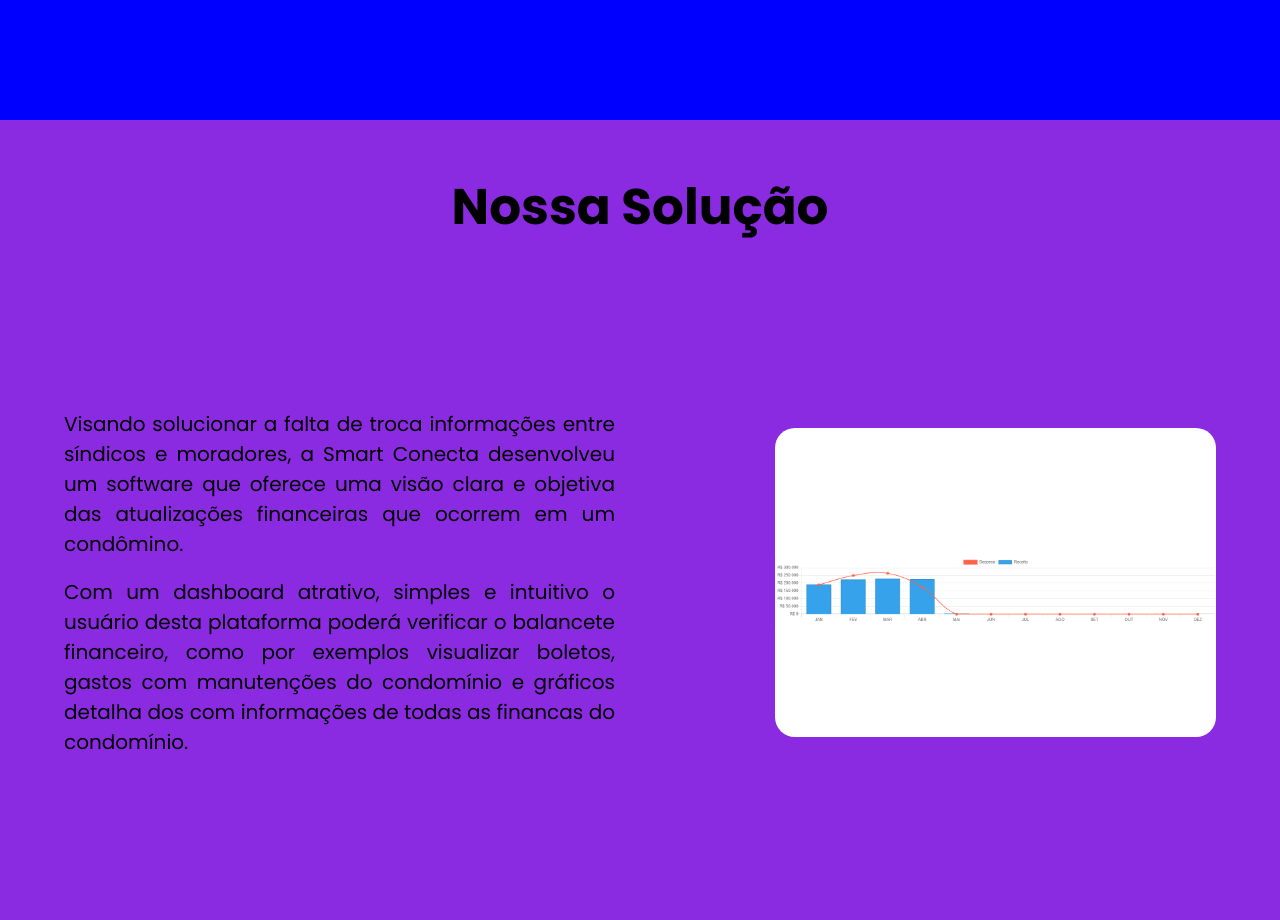
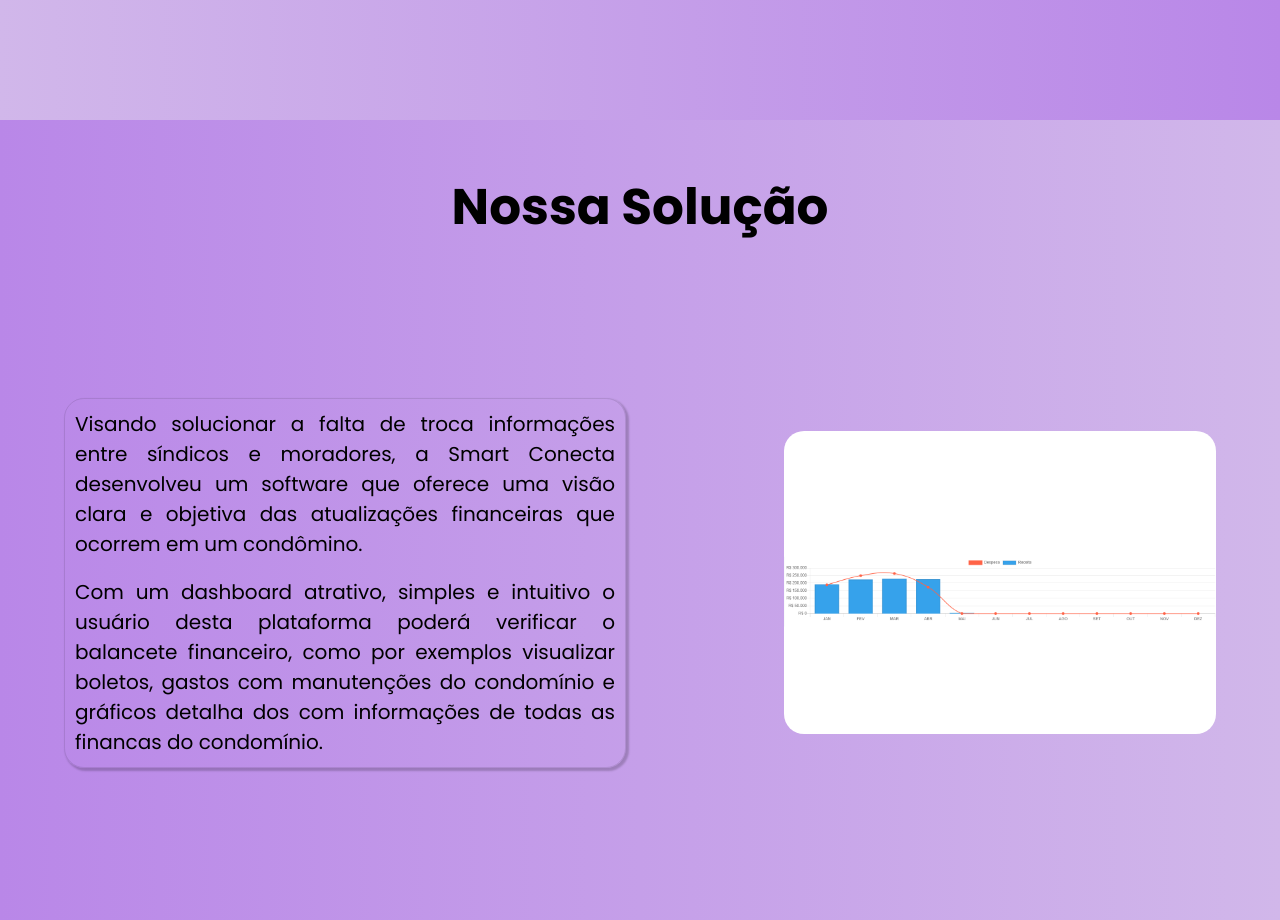
Before and after one commit to teuscapellari/SmartConecta, a plain HTML site: page SmartConecta/index.html in a window 1280 px wide. Shown: the part 1480-2400 px from the top of the page. Drawn offline with Linux system fonts and the light colour scheme.

Commit message:
Algumas alterações no Design

```diff
--- a/SmartConecta/css/style.css
+++ b/SmartConecta/css/style.css
@@ -91,7 +91,7 @@ main{
 .quemSomos, .nossaSolucao{
     width: 100%;
     height: 100vh;
-    background-color: blue;
+    background-image: linear-gradient( to right, #D1b7ea, #B987e8 );
     display: flex;
     flex-direction: column;
     align-items: center;
@@ -136,12 +136,16 @@ main{
 
 .txtQuemSomos, .txtNossaSolucao{
     width: 50%;
+    border: 1px solid rgba(0, 0, 0, 0.1);
+    border-radius: 20px;
+    box-shadow: 2px 2px 2px 1px rgba(0, 0, 0, 0.2);
+    padding: 10px;
 }
 
 .nossaSolucao{
     width: 100%;
     height: 100vh;
-    background-color: blueviolet;
+    background-image: linear-gradient( to left, #D1b7ea, #B987e8 );
 }
 
 .content1{
```
